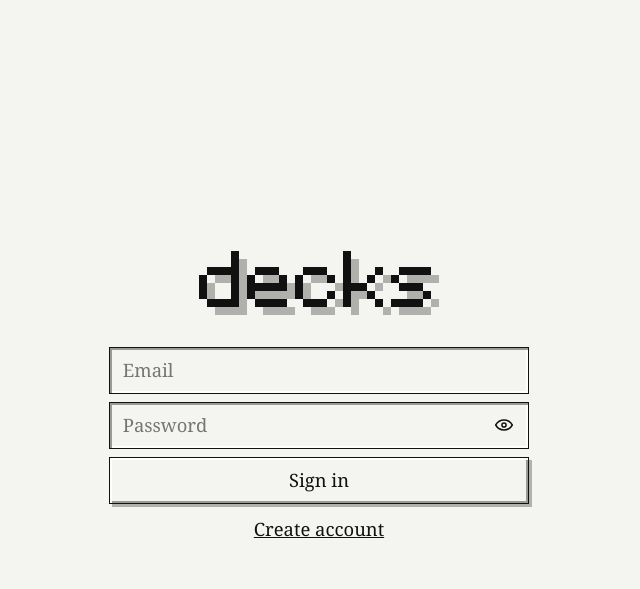
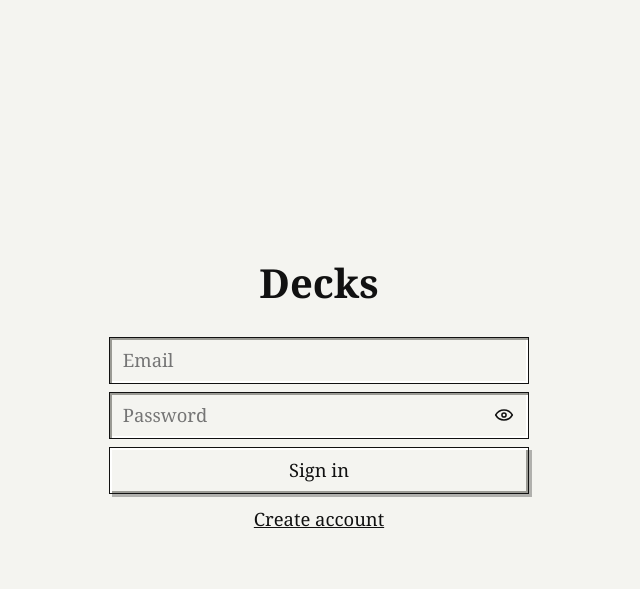
Before and after one commit to dbrgmnn/decks, a FastAPI app: page /login in a window 1280 px wide. Shown: the top 589 px of the page, without its empty margins (321-961 px from the left). Run offline with FastAPI, Linux system fonts and the light colour scheme.

Commit message:
style: standard font Decks wordmark on login

```diff
--- a/app/static/offline.html
+++ b/app/static/offline.html
@@ -3,14 +3,14 @@
 <head>
 <meta charset="utf-8">
 <meta name="viewport" content="width=device-width, initial-scale=1, viewport-fit=cover">
-<title>decks — offline</title>
+<title>Decks — offline</title>
 <script>try{document.documentElement.dataset.theme=localStorage.theme||"light"}catch{document.documentElement.dataset.theme="light"}</script>
 <link rel="stylesheet" href="/static/tokens.css">
 <link rel="stylesheet" href="/static/offline.css">
 </head>
 <body>
 <main class="offline">
-  <h1>decks</h1>
+  <h1>Decks</h1>
   <p data-i18n="title">You’re offline.</p>
   <p class="muted" data-i18n="hint">Your decks live on the server, so reconnect to keep studying.</p>
   <a class="retry" href="/" data-i18n="retry">Try again</a>
--- a/app/static/style.css
+++ b/app/static/style.css
@@ -179,7 +179,7 @@ button.danger:hover,button.danger:active{background:var(--danger-bg);color:var(-
 /* --- Auth ---------------------------------------------------------------- */
 .auth{min-height:100dvh;display:grid;place-items:center;padding:1rem}
 .auth-card{width:100%;max-width:420px;display:flex;flex-direction:column}
-.auth-card h1{margin:0 0 2rem;line-height:0}
+.auth-card h1{margin:0 0 2rem;line-height:1.1;font-size:2.5rem;text-align:center;font-weight:700}
 .wordmark{display:block;margin:0 auto;width:min(15rem,75%);height:auto;overflow:visible}
 .wordmark .fg{fill:var(--fg)}
 .wordmark .sh{fill:var(--drop)}
--- a/app/templates/_head.html
+++ b/app/templates/_head.html
@@ -1,7 +1,7 @@
 <meta charset="utf-8">
 <meta name="viewport" content="width=device-width, initial-scale=1, viewport-fit=cover, interactive-widget=resizes-content">
 <meta name="description" content="{{ t('meta.description') }}">
-<title>decks</title>
+<title>Decks</title>
 <script nonce="{{ request.state.csp_nonce }}">try{document.documentElement.dataset.theme=localStorage.theme||"light"}catch{document.documentElement.dataset.theme="light"}</script>
 <script nonce="{{ request.state.csp_nonce }}" type="application/json" id="i18n">{{ i18n_json | safe }}</script>
 <script nonce="{{ request.state.csp_nonce }}" type="importmap">{{ importmap_json | safe }}</script>
@@ -14,7 +14,7 @@
 <meta name="mobile-web-app-capable" content="yes">
 <meta name="apple-mobile-web-app-capable" content="yes">
 <meta name="apple-mobile-web-app-status-bar-style" content="default">
-<meta name="apple-mobile-web-app-title" content="decks">
+<meta name="apple-mobile-web-app-title" content="Decks">
 <meta name="format-detection" content="telephone=no">
 <link rel="stylesheet" href="{{ asset('tokens.css') }}">
 <link rel="stylesheet" href="{{ asset('style.css') }}">
--- a/app/templates/login.html
+++ b/app/templates/login.html
@@ -6,7 +6,7 @@
 <body>
 <main class="auth">
   <form id="auth-form" class="auth-card">
-    <h1 aria-label="decks"><svg class="wordmark" viewBox="0 0 30 8" shape-rendering="crispEdges" role="img" aria-hidden="true"><path class="sh" d="M5 1h1v1h-1zM19 1h1v1h-1zM5 2h1v1h-1zM19 2h1v1h-1zM2 3h4v1h-4zM8 3h3v1h-3zM14 3h3v1h-3zM19 3h1v1h-1zM23 3h1v1h-1zM26 3h4v1h-4zM1 4h1v1h-1zM5 4h1v1h-1zM7 4h1v1h-1zM11 4h1v1h-1zM13 4h1v1h-1zM17 4h1v1h-1zM19 4h1v1h-1zM22 4h1v1h-1zM25 4h1v1h-1zM1 5h1v1h-1zM5 5h1v1h-1zM7 5h5v1h-5zM13 5h1v1h-1zM19 5h3v1h-3zM26 5h3v1h-3zM1 6h1v1h-1zM5 6h1v1h-1zM7 6h1v1h-1zM13 6h1v1h-1zM17 6h1v1h-1zM19 6h1v1h-1zM22 6h1v1h-1zM29 6h1v1h-1zM2 7h4v1h-4zM8 7h4v1h-4zM14 7h3v1h-3zM19 7h1v1h-1zM23 7h1v1h-1zM25 7h4v1h-4z"/><path class="fg" d="M4 0h1v1h-1zM18 0h1v1h-1zM4 1h1v1h-1zM18 1h1v1h-1zM1 2h4v1h-4zM7 2h3v1h-3zM13 2h3v1h-3zM18 2h1v1h-1zM22 2h1v1h-1zM25 2h4v1h-4zM0 3h1v1h-1zM4 3h1v1h-1zM6 3h1v1h-1zM10 3h1v1h-1zM12 3h1v1h-1zM16 3h1v1h-1zM18 3h1v1h-1zM21 3h1v1h-1zM24 3h1v1h-1zM0 4h1v1h-1zM4 4h1v1h-1zM6 4h5v1h-5zM12 4h1v1h-1zM18 4h3v1h-3zM25 4h3v1h-3zM0 5h1v1h-1zM4 5h1v1h-1zM6 5h1v1h-1zM12 5h1v1h-1zM16 5h1v1h-1zM18 5h1v1h-1zM21 5h1v1h-1zM28 5h1v1h-1zM1 6h4v1h-4zM7 6h4v1h-4zM13 6h3v1h-3zM18 6h1v1h-1zM22 6h1v1h-1zM24 6h4v1h-4z"/></svg></h1>
+    <h1>Decks</h1>
     <input name="email" type="email" placeholder="{{ t('login.email') }}" maxlength="254" autocomplete="email" required>
     <div class="password-field">
       <input name="password" type="password" placeholder="{{ t('login.password') }}" maxlength="128" autocomplete="current-password" required>
```
